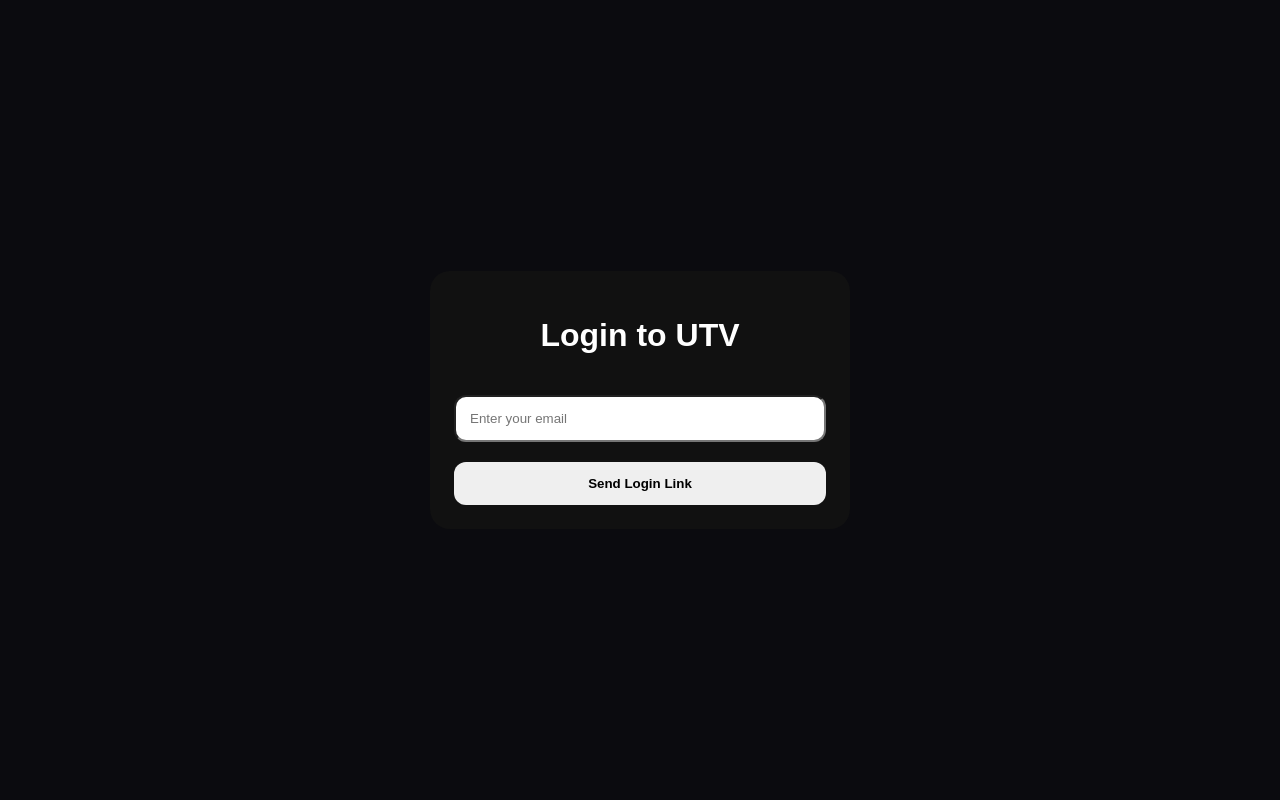
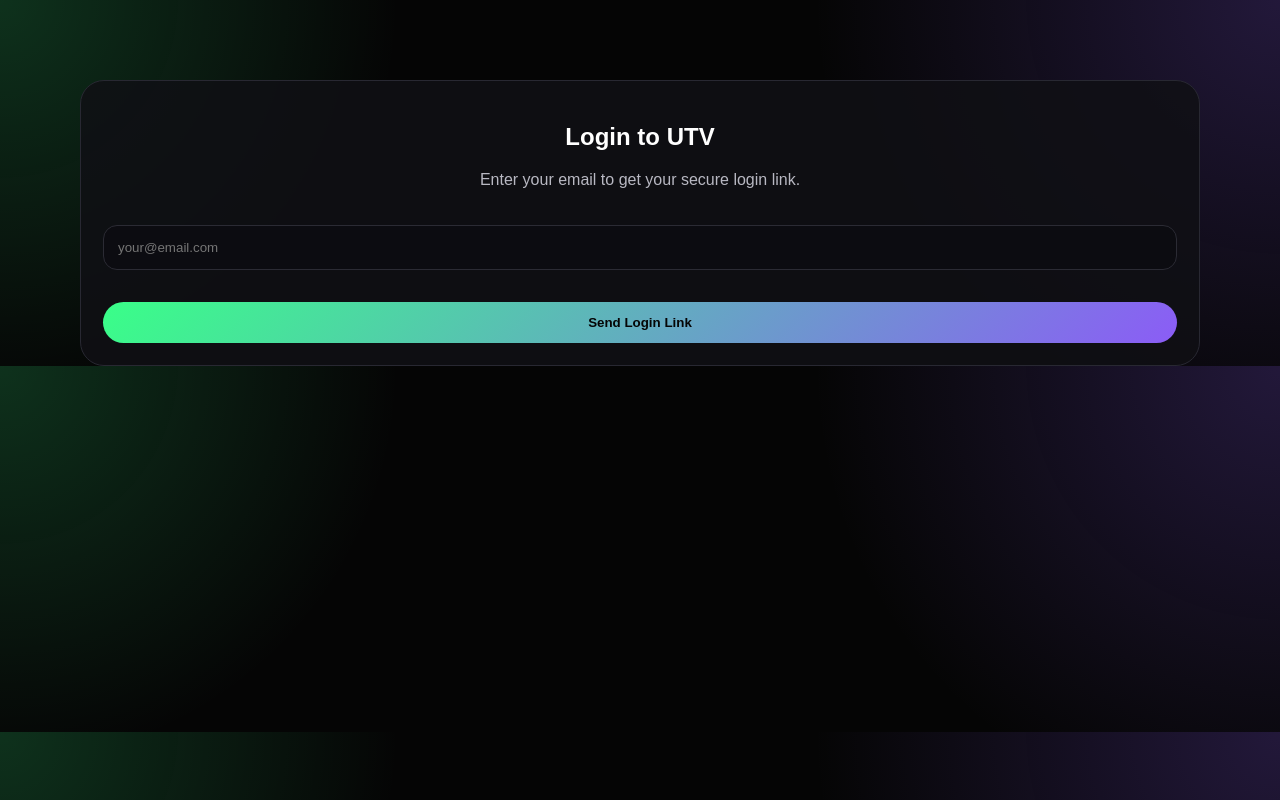
Before and after one commit to luchibagz-prog/utv-network-app, a Next.js app: page /login in a window 1280 px wide. Built offline with nearby package versions, Linux system fonts and the light colour scheme.

Commit message:
Fix login magic link button

```diff
--- a/app/login/page.tsx
+++ b/app/login/page.tsx
@@ -5,80 +5,64 @@ import { supabase } from "../../lib/supabaseClient";
 
 export default function LoginPage() {
   const [email, setEmail] = useState("");
-  const [sent, setSent] = useState(false);
+  const [message, setMessage] = useState("");
+  const [loading, setLoading] = useState(false);
 
-  async function signIn() {
-    if (!email) return;
+  async function sendLoginLink() {
+    setMessage("");
+
+    if (!email.trim()) {
+      setMessage("Enter your email first.");
+      return;
+    }
+
+    setLoading(true);
 
     const { error } = await supabase.auth.signInWithOtp({
-      email,
+      email: email.trim(),
       options: {
         emailRedirectTo: "https://utv-network-app-cdfd.vercel.app/profile",
       },
     });
 
-    if (!error) {
-      setSent(true);
+    setLoading(false);
+
+    if (error) {
+      setMessage(error.message);
+      return;
     }
+
+    setMessage("Login link sent. Check your email.");
   }
 
   return (
-    <main
-      style={{
-        minHeight: "100vh",
-        background: "#0b0b0f",
-        color: "white",
-        display: "flex",
-        justifyContent: "center",
-        alignItems: "center",
-        padding: 20,
-      }}
-    >
-      <div
-        style={{
-          width: "100%",
-          maxWidth: 420,
-          background: "#111",
-          padding: 24,
-          borderRadius: 20,
-          textAlign: "center",
-        }}
-      >
+    <main className="container">
+      <section className="card" style={{ marginTop: 80, textAlign: "center" }}>
         <h1>Login to UTV</h1>
+        <p style={{ color: "var(--muted)" }}>
+          Enter your email to get your secure login link.
+        </p>
 
-        {sent ? (
-          <p>Check your email for your login link.</p>
-        ) : (
-          <>
         <input
+          className="input"
           type="email"
-              placeholder="Enter your email"
+          placeholder="your@email.com"
           value={email}
           onChange={(e) => setEmail(e.target.value)}
-              style={{
-                width: "100%",
-                padding: 14,
-                borderRadius: 12,
-                marginTop: 20,
-                marginBottom: 20,
-              }}
+          style={{ marginTop: 20 }}
         />
 
         <button
-              onClick={signIn}
-              style={{
-                width: "100%",
-                padding: 14,
-                borderRadius: 12,
-                border: "none",
-                fontWeight: "bold",
-              }}
+          className="btn"
+          onClick={sendLoginLink}
+          disabled={loading}
+          style={{ width: "100%", marginTop: 16 }}
         >
-              Send Login Link
+          {loading ? "Sending..." : "Send Login Link"}
         </button>
-          </>
-        )}
-      </div>
+
+        {message && <p style={{ marginTop: 14 }}>{message}</p>}
+      </section>
     </main>
   );
 }
```
Lines whose indentation alone changed are shown as unchanged.
